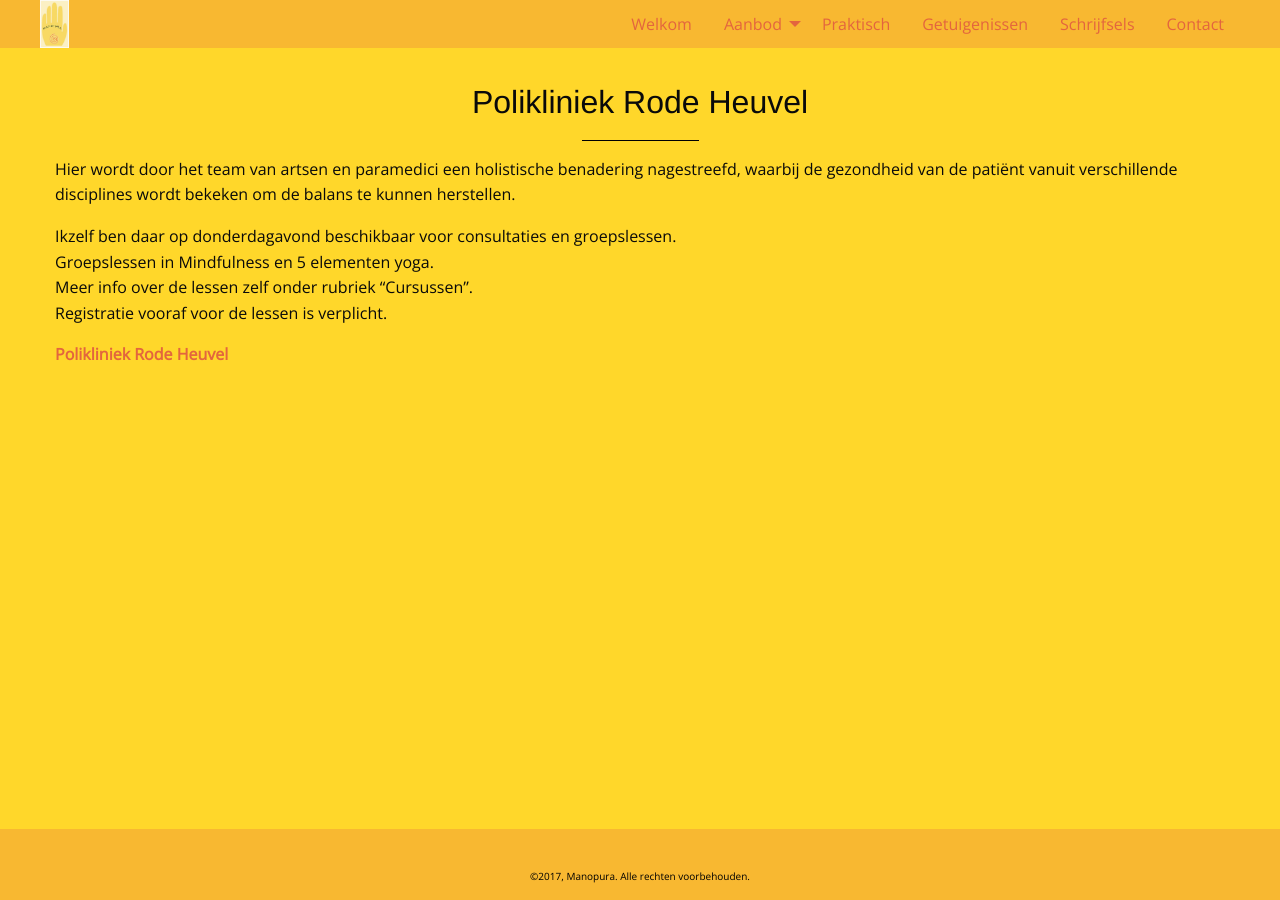
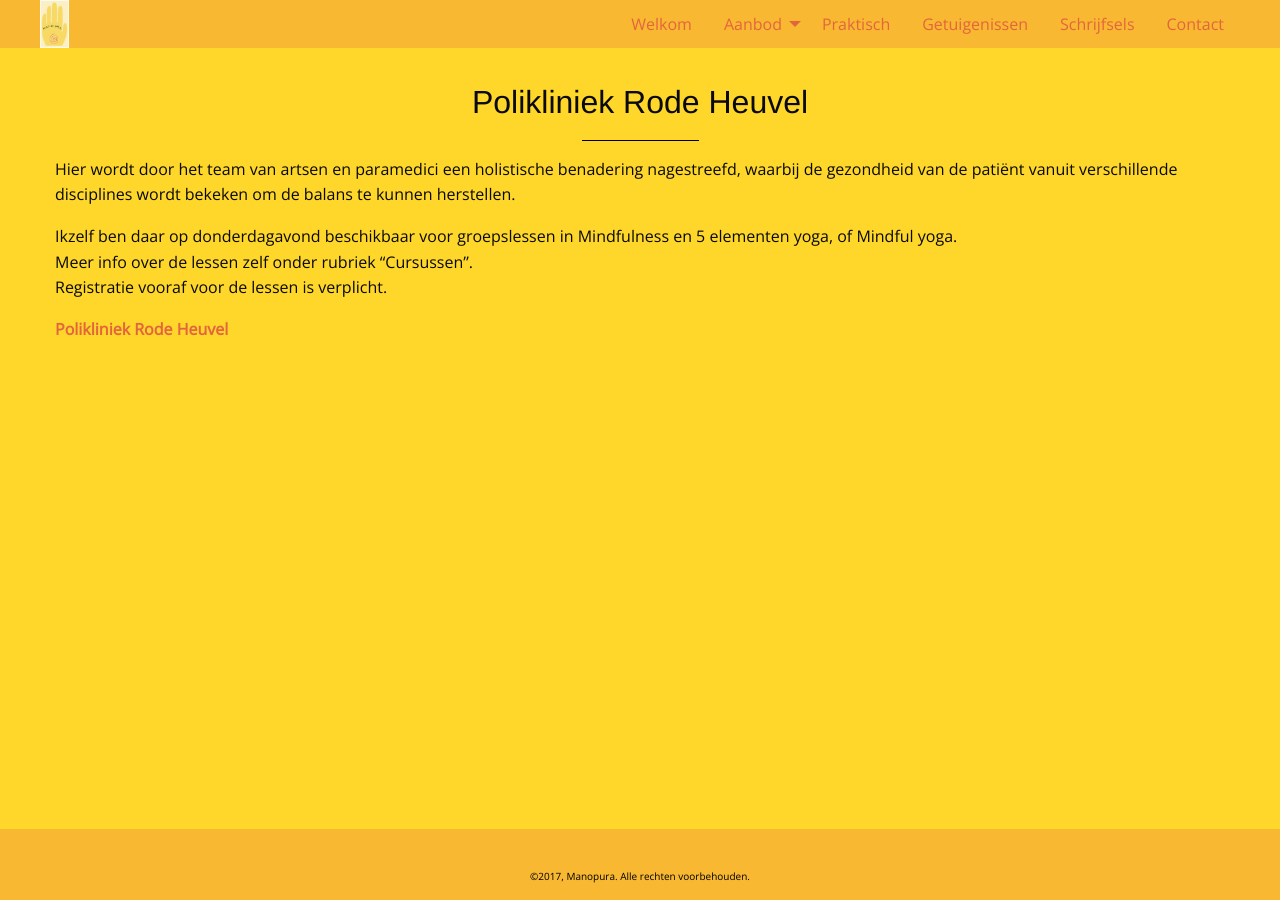
Before and after one commit to manopura/manopura.github.io, a Jekyll site: the page built from rodeheuvel.md, in a window 1280 px wide. Built offline with Jekyll 4.4.1, drawn with Linux system fonts in a browser that asks for light colours; nearby versions of some CDN libraries; our own code applies the rules of GitHub Pages for plain Markdown files.

Commit message:
rodeheuvel.md

```diff
--- a/rodeheuvel.md
+++ b/rodeheuvel.md
@@ -7,8 +7,7 @@
 Hier wordt door het team van artsen en paramedici een holistische benadering nagestreefd,
 waarbij de gezondheid van de patiënt vanuit verschillende disciplines wordt bekeken om de balans te kunnen herstellen.
 
-Ikzelf ben daar op donderdagavond beschikbaar voor consultaties en groepslessen.
-Groepslessen in Mindfulness en 5 elementen yoga.
+Ikzelf ben daar op donderdagavond beschikbaar voor groepslessen in Mindfulness en 5 elementen yoga, of Mindful yoga.
 Meer info over de lessen zelf onder rubriek "Cursussen".
 Registratie vooraf voor de lessen is verplicht.
 
```
